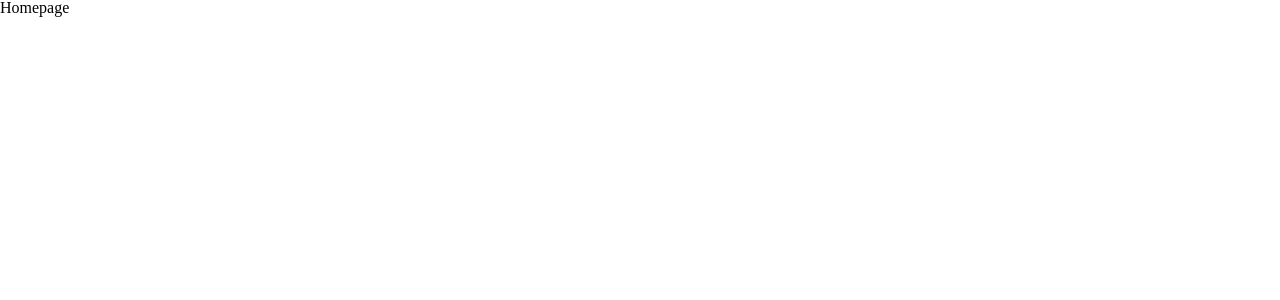
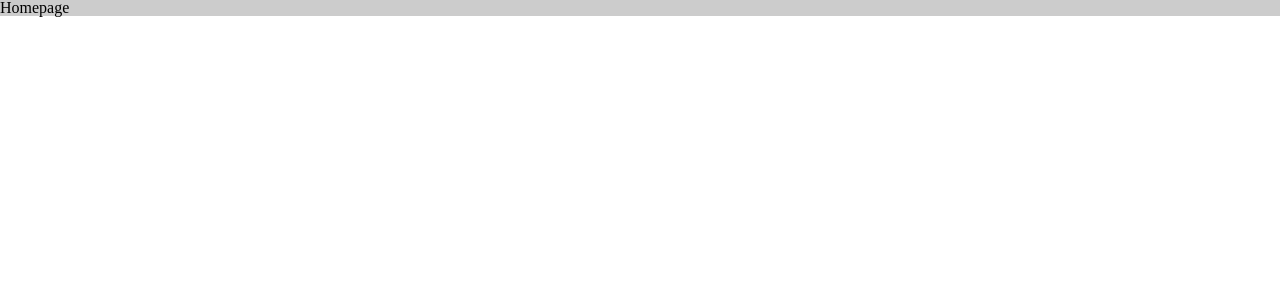
Before and after one commit to MrT3313/ReedTurgeon_Portfolio, a React (Create React App) app in the folder client/: page / in a window 1280 px wide. Shown: the top 300 px of the page. Built offline with nearby package versions, Linux system fonts and the light colour scheme.

Commit message:
Initial Styled-Components Theme

```diff
--- a/client/package.json
+++ b/client/package.json
@@ -8,7 +8,8 @@
     "@testing-library/user-event": "^7.1.2",
     "react": "^16.13.1",
     "react-dom": "^16.13.1",
-    "react-scripts": "3.4.1"
+    "react-scripts": "3.4.1",
+    "styled-components": "^5.1.1"
   },
   "scripts": {
     "start": "react-scripts start",
--- a/client/src/App.js
+++ b/client/src/App.js
@@ -8,14 +8,19 @@ import Homepage from './views/Homepage.jsx'
 // - 2 - COMPONENTS
 
 // STYLES
+import { ThemeProvider } from 'styled-components'
+import AppTheme from './styles/theme.js'
 import './styles/index.css'
+
 
 // __MAIN FUNCTIONAL COMPONENT__
 function App() {
   return (
-    <div className="App">
-      <Homepage />
-    </div>
+    <ThemeProvider theme={AppTheme}>
+      <div className="App">
+        <Homepage />
+      </div>
+    </ThemeProvider>
   );
 }
 
--- /dev/null
+++ b/client/src/styles/theme.js
@@ -0,0 +1,12 @@
+const AppTheme = {
+    primary: {
+        color: '#CCCCCC'
+        // color: 'blue'
+    },
+    secondary: {
+        color: '#000000'
+        // color: 'yellow'
+    }
+}
+
+export default AppTheme
--- a/client/src/views/Homepage.jsx
+++ b/client/src/views/Homepage.jsx
@@ -1,12 +1,23 @@
 // IMPORTS
 import React from 'react';
+
+// STYLES
+import styled from 'styled-components'
+
+// STYLED COMPONENTS
+const Styled_Homepage = styled.div`
+    background-color: ${props => props.theme.primary.color}
+`
 
 // __MAIN FUNCTIONAL COMPONENT__
 function Homepage() {
     return (
-        <h1>
+        <Styled_Homepage>
             Homepage
-        </h1>
+        </Styled_Homepage>
+        // <h1>
+        //     Homepage
+        // </h1>
     )
 }
 
```
Also changed, not shown: 1 other file (tests, documents, lock files or other folders).
